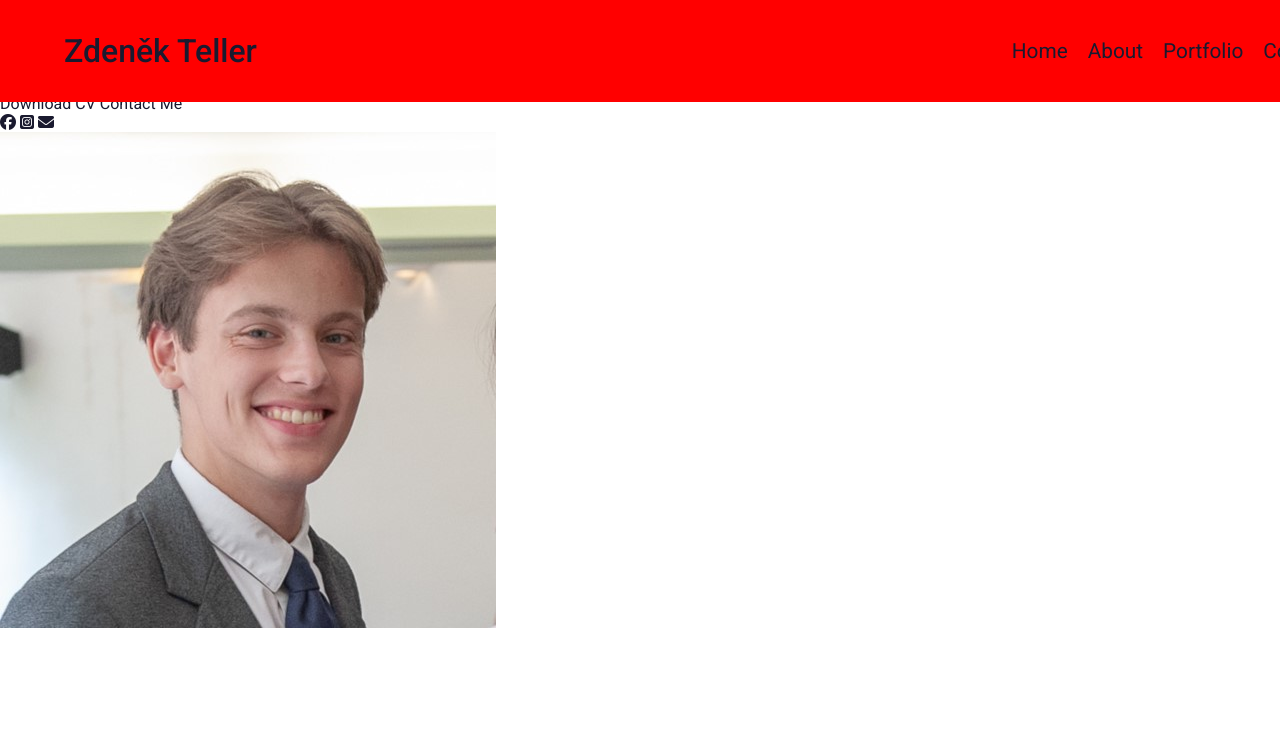
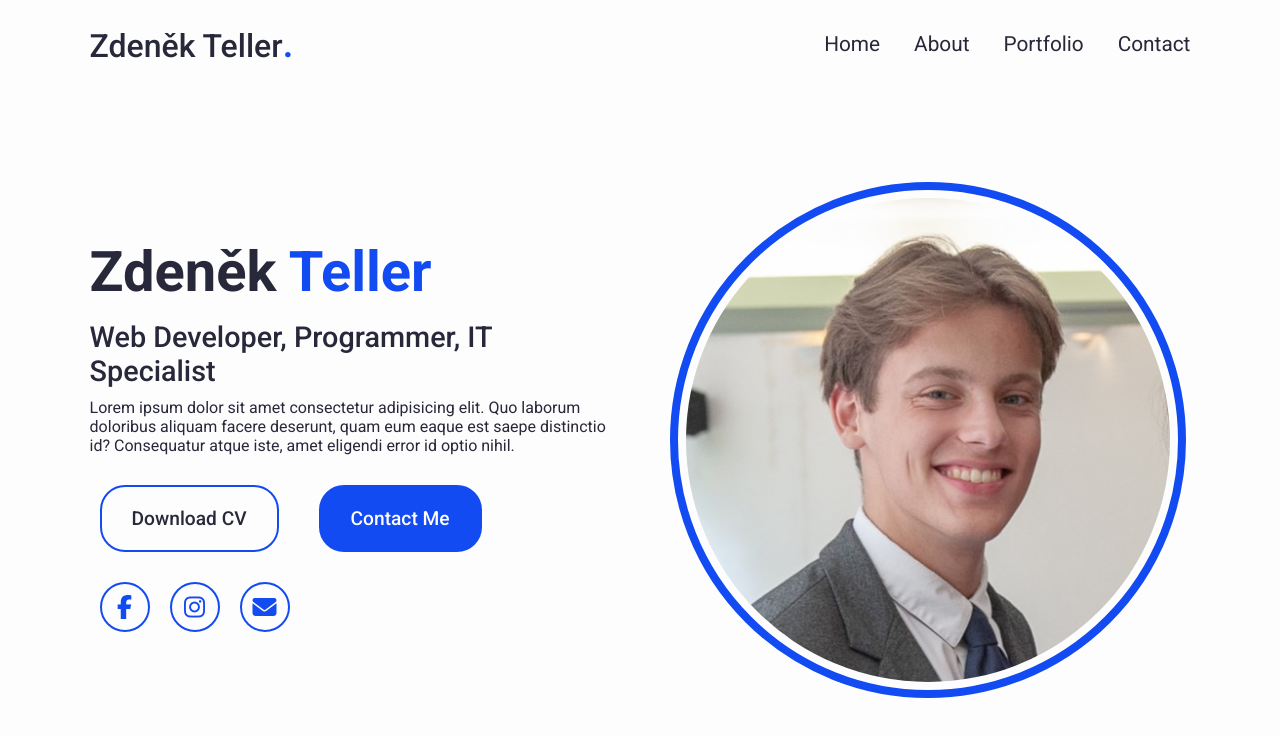
Before and after one commit to ZTeller/First-website-form-my-head, a plain HTML site: page index.html in a window 1280 px wide. Drawn offline with Linux system fonts and the light colour scheme.

Commit message:
noneed for help rn :)

```diff
--- a/index.html
+++ b/index.html
@@ -5,12 +5,12 @@
     <meta name="viewport" content="width=device-width, initial-scale=1.0">
     <title>Zdeněk Teller</title>
     <link rel="stylesheet" href="style.css">
-
+    <link rel="icon" type="image/x-icon" href="/images/favicon.ico">
     <script src="https://kit.fontawesome.com/8469fa4ef5.js" crossorigin="anonymous"></script>
 </head>
 <body>
     <header class="header">
-        <a href="#" class="logo">Zdeněk Teller</a>
+        <a href="#" class="logo">Zdeněk Teller<span>.</span></a>
         <nav class="nav">
             <a href="#">Home</a>
             <a href="#">About</a>
@@ -29,13 +29,16 @@
             </div>
 
             <div class="socials">
-                <a href="#"><i class="fab fa-facebook"></i></a>
-                <a href="#"><i class="fab fa-square-instagram"></i></a>
+                <a href="#"><i class="fab fa-facebook-f"></i></a>
+                <a href="#"><i class="fab fa-instagram"></i></a>
                 <a href=""><i class="fa-solid fa-envelope"></i></a>
             </div>
         </div>
 
-        <img src="Images/face_pic.jpg" alt="Zdeněk Teller" class="home-img">
+        <div class="img-container">
+            <img src="Images/face_pic.jpg" alt="Zdeněk Teller" class="home-img">
+        </div>
+
 
     </section>
 </body>
--- a/style.css
+++ b/style.css
@@ -7,28 +7,32 @@
     text-decoration: none;
     list-style: none;
     color: var(--text-color);
+    box-sizing: border-box;
 }
 :root {
-    --text-color: #1a1a2f;
+    --text-color: #28283b;
     --bg-color: #fdfdfd;
     --main-color: #134bf2;
-    --shadow-color: rgba(250, 250, 250, 0.9);
+    --shadow-color: rgba(20, 20, 20, 0.8);
 }
 
-.body {
+body {
     width: 100%;
+    background: var(--bg-color);
+}
+
+span {
+    color: var(--main-color);
 }
 
 .header {
-    background: red;
     position: fixed;
     display: flex;
-    /* justify-content: space-between; */
     width: 100%;
     align-items: center;
-    /* background: var(--bg-color); */
+    background: transparent;
     z-index: 100;
-    padding: 2rem 4rem;
+    padding: 20px 7%;
 }
 
 .logo {
@@ -36,15 +40,129 @@
     font-weight: 500;
     margin-right: auto;
 }
-.header .nav {
-    /* margin-right: 3rem; */
+.logo span {
+    font-size: 2.5rem;
 }
+
 .header .nav a {
     position: relative;
     font-size: 1.3rem;
-    margin: .6rem .5rem;
+    margin-right: 30px;
+}
+.header .nav a:last-child {
+    margin-right: 0;
 }
 
-/* .home {
-    margin-top: 150px;
-} */
+section {
+    min-height: 100vh;
+    padding: 7rem 7% 2rem;
+}
+
+#home {
+    display: flex;
+    align-items: center;
+    justify-content: space-between;
+    gap: 50px;
+}
+
+.home .home-content {
+    flex-basis: 48%;
+}
+
+.home h1 {
+    font-size: 3.5rem;
+    font-weight: 600;
+    margin-bottom: 15px;
+}
+
+.home h2 {
+    font-size: 1.8rem;
+    font-weight: 500;
+    margin-bottom: 10px;
+}
+
+.home p {
+    font-size: 1rem;
+    font-weight: 400;
+    margin-bottom: 10px;
+}
+
+.home .btn-container {
+    display: flex;
+    justify-content: left;
+    gap: 20px;
+}
+
+.btn-container .btn1,
+.btn-container .btn2 {
+    justify-content: center;
+    align-items: center;
+    margin: 20px 10px;
+    padding: 20px 30px;
+    border-radius: 25px;
+    border: 2px solid var(--main-color);
+    font-size: 1.2rem;
+    font-weight: 500;
+    transition: .5s ease;
+}
+
+.btn-container .btn2 {
+    color: var(--bg-color);
+    background: var(--main-color);
+}
+
+.btn-container .btn1:hover,
+.btn-container .btn2:hover {
+    transform: scale(1.1);
+    box-shadow: 5px 5px 20px var(--shadow-color);
+}
+
+.btn-container .btn1:hover {
+    color: var(--bg-color);
+    background: var(--main-color);
+}
+
+.btn-container .btn2:hover {
+    background: #0b36b9;
+}
+
+.home .img-container{
+    flex-basis: 48%;
+    display: flex;
+    justify-content: center;
+}
+
+.home .img-container img {
+    width: 100%;
+    max-width: 500px;
+    border-radius: 50%;
+    border: 8px solid var(--bg-color);
+    outline: 8px solid var(--main-color);
+}
+
+.home .socials {
+    display: flex;
+    justify-content: left;
+    margin: 10px;
+    gap: 20px;
+}
+.home .socials a {
+    display: inline-flex;
+    justify-content: center;
+    align-items: center;
+    width: 50px;
+    height: 50px;
+    padding: 10px 0;
+    font-size: 1.5rem;
+    color: var(--main-color);
+    border-radius: 50%;
+    border: 2px solid var(--main-color);
+    transition: .3s ease;
+}
+.home .socials a:hover {
+    transform: scale(1.1);
+    box-shadow: 5px 5px 10px var(--shadow-color);
+}
+.home .socials i {
+    color: var(--main-color);
+}
```
Also changed, not shown: Images/favicon-32x32.png (added), Images/favicon.ico (added).
